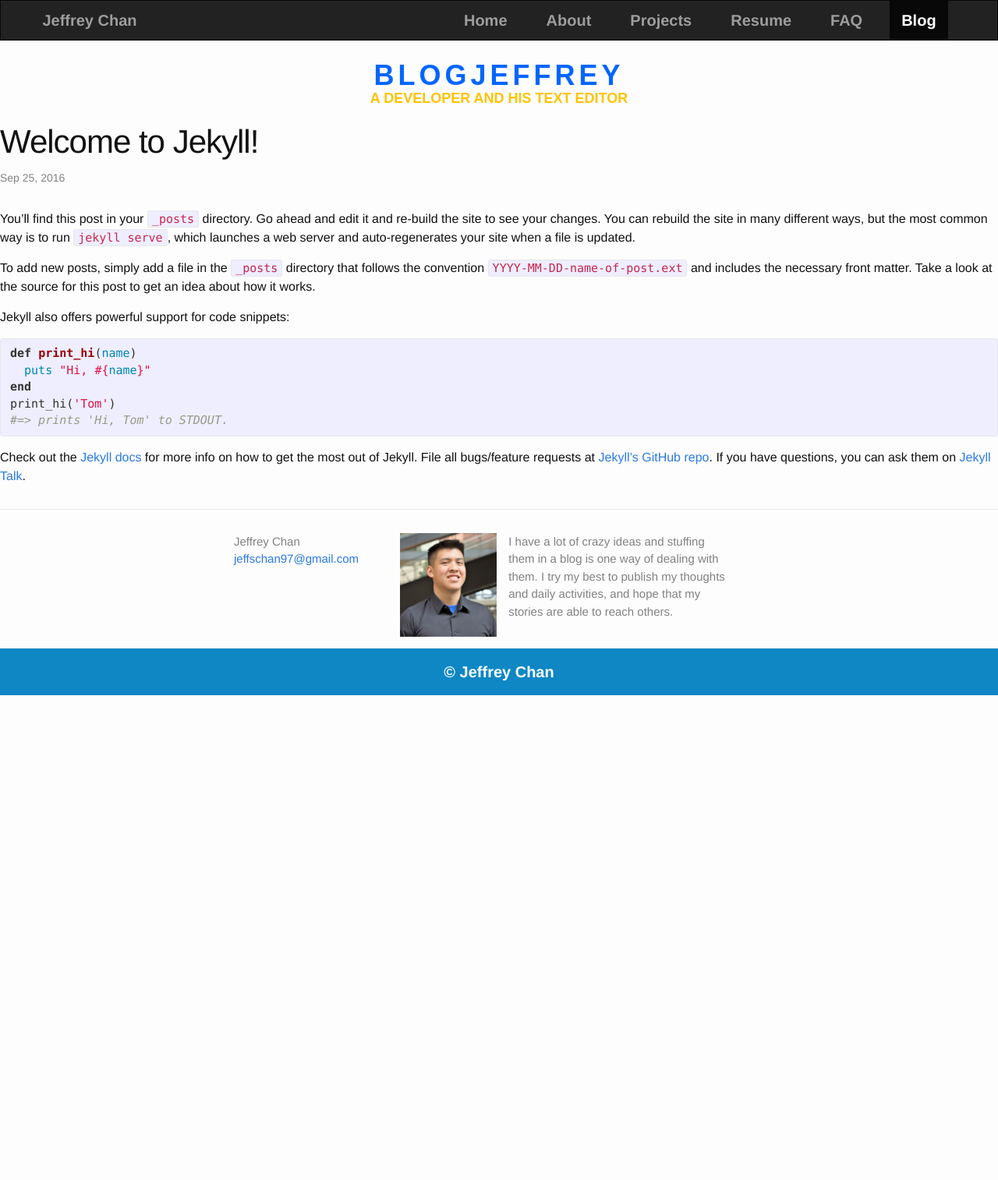
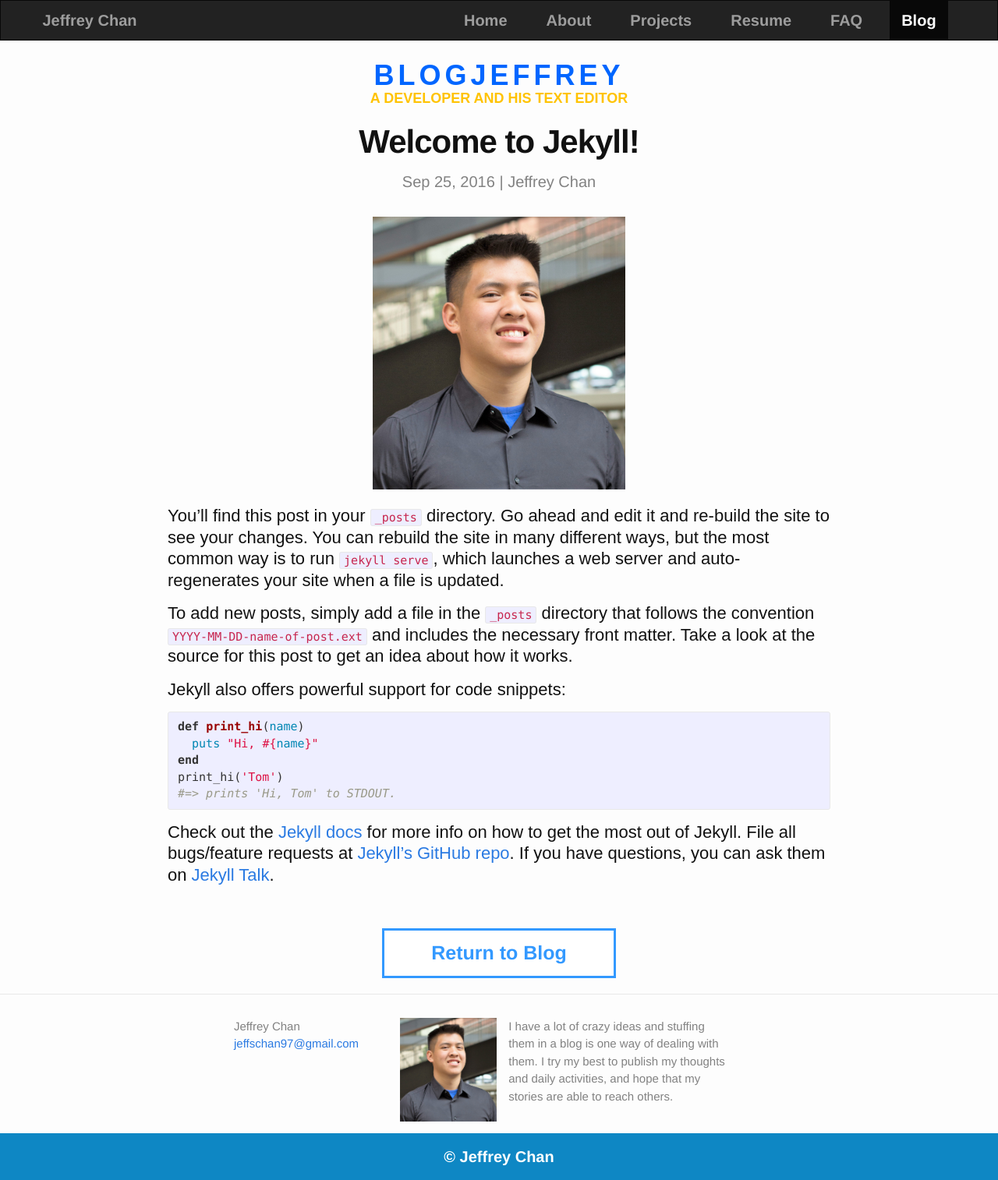
Before and after one commit to jeffreyxchan/jeffreyxchan.github.io, a Jekyll site: the page built from _posts/2016-09-25-welcome-to-jekyll.markdown, in a window 1280 px wide. Shown: the whole page at 78% size. Built offline with Jekyll 4.4.1, drawn with Linux system fonts in a browser that asks for light colours; nearby versions of some CDN libraries; before the commit the page ends 900 px from its top, so only the background shows below that.

Commit message:
Finalized post layout

```diff
--- a/_includes/head.html
+++ b/_includes/head.html
@@ -24,4 +24,5 @@
     <link rel='stylesheet' href="{{ "/css/navbar.css" | prepend: site.baseurl }}" />
     <link rel='stylesheet' href="{{ "/css/footer.css" | prepend: site.baseurl }}" />
     <link rel='stylesheet' href="{{ "/css/default.css" | prepend: site.baseurl }}" />
+    <link rel='stylesheet' href='{{ '/css/post.css' | prepend: site.baseurl }}' />
 </head>
--- a/_layouts/post.html
+++ b/_layouts/post.html
@@ -3,13 +3,29 @@ layout: default
 ---
 <article class="post" itemscope itemtype="http://schema.org/BlogPosting">
 
-  <header class="post-header">
-    <h1 class="post-title" itemprop="name headline">{{ page.title }}</h1>
-    <p class="post-meta"><time datetime="{{ page.date | date_to_xmlschema }}" itemprop="datePublished">{{ page.date | date: "%b %-d, %Y" }}</time>{% if page.author %} • <span itemprop="author" itemscope itemtype="http://schema.org/Person"><span itemprop="name">{{ page.author }}</span></span>{% endif %}</p>
-  </header>
+    <header class="post-header text-center">
+        <h1 class="post-title" itemprop="name headline">{{ page.title }}</h1>
+        <p class="post-meta">
+            <time datetime="{{ page.date | date_to_xmlschema }}">{{ page.date | date: "%b %-d, %Y" }}</time>
+            {% if page.author %}
+                | <span itemprop="author" >{{ page.author }}</span>
+            {% endif %}
+        </p>
+    </header>
 
-  <div class="post-content" itemprop="articleBody">
-    {{ content }}
-  </div>
+    {% if page.picture %}
+        <div class='article-picture'>
+            <img src='{{page.picture | prepend: site.baseurl}}' />
+        </div>
+    {% endif %}
 
+    <div class="post-content" itemprop="articleBody">
+        {{ content }}
+    </div>
+
+    <div class='footer-button'>
+        <a href="{{ "/blog" | prepend: site.baseurl }}">
+            <div class='text-center footer-button blog-button'>Return to Blog</div>
+        </a>
+    </div>
 </article>
--- a/_posts/2016-09-25-welcome-to-jekyll.markdown
+++ b/_posts/2016-09-25-welcome-to-jekyll.markdown
@@ -1,10 +1,10 @@
 ---
 layout: post
 title:  "Welcome to Jekyll!"
-subtitle: "My first blog post"
-date:   2016-09-25 15:26:50 -0700
-categories: jekyll update
+subtitle: "The sample post that comes with using Jekyll"
+date:   2016-09-25
 picture: /images/ieee-headshot.jpg
+author: Jeffrey Chan
 ---
 You’ll find this post in your `_posts` directory. Go ahead and edit it and re-build the site to see your changes. You can rebuild the site in many different ways, but the most common way is to run `jekyll serve`, which launches a web server and auto-regenerates your site when a file is updated.
 
--- a/blog.html
+++ b/blog.html
@@ -10,7 +10,7 @@ title: Blog - Jeffrey Chan
             {% if mod < 2 %}
                <a class="post-link" href="{{ post.url | prepend: site.baseurl }}">
                     <div class='col-md-6 col-xs-12 post-component'>
-                        <div class='col-sm-6 post-image' style='background: url(..{{post.picture}}); background-size: cover;'></div>
+                        <div class='col-sm-6 post-image' style='background: url({{post.picture | prepend: site.baseurl}}); background-size: cover;'></div>
                         <div class='col-sm-6 post-stats'>
                             <h2>{{ post.title }}</h2>
                             <h3>{{ post.subtitle }}</h3>
@@ -28,7 +28,7 @@ title: Blog - Jeffrey Chan
                             <h3 class="post-date">{{ post.date | date: "%b %-d, %Y" }}</h3>
                             <button class='read-more' href="{{ post.url | prepend: site.baseurl }}">READ MORE</button>
                         </div>
-                        <div class='col-sm-6 post-image' style='background: url(..{{post.picture}}); background-size: cover;'></div>
+                        <div class='col-sm-6 post-image' style='background: url({{post.picture | prepend: site.baseurl}}); background-size: cover;'></div>
                     </div>
                 </a>
             {% endif %}
--- /dev/null
+++ b/css/post.css
@@ -0,0 +1,61 @@
+/* POST HEADER */
+
+.post-title {
+    font-weight: bold;
+}
+
+.post-meta {
+    font-size: 20px;
+}
+
+/* ARTICLE PICTURE */
+
+.article-picture {
+    height: 350px;
+    width: 85%;
+    max-width: 850px;
+    margin: auto;
+    text-align: center;
+}
+
+.article-picture img {
+    height: 100%;
+}
+
+/* POST CONTENT */
+
+.post-content {
+    width: 85%;
+    max-width: 850px;
+    margin: auto;
+    padding: 20px 0;
+}
+
+.post-content p {
+    font-size: 22px;
+    line-height: 1.25;
+    font-family: 'Arial', 'Helvetica', sans-serif;
+}
+
+/* BLOG BUTTONS */
+
+.footer-button {
+    padding: 20px 0;
+}
+
+.blog-button {
+    padding: 10px 20px;
+    border: solid 3px #3399FF;
+    width: 300px;
+    margin: 0 auto;
+
+    font-size: 25px;
+    font-weight: bold;
+    background-color: white;
+    color: #3399FF;
+}
+
+.blog-button:hover {
+    background-color: #3399FF;
+    color: white;
+}
```
Also changed, not shown: _posts/2016-09-28-second-blog-post.markdown (deleted, +0 -10 lines), _posts/2016-09-29-fourth-blog-post.md (deleted, +0 -10 lines), _posts/2016-09-29-third-blog-post.md (deleted, +0 -10 lines).
